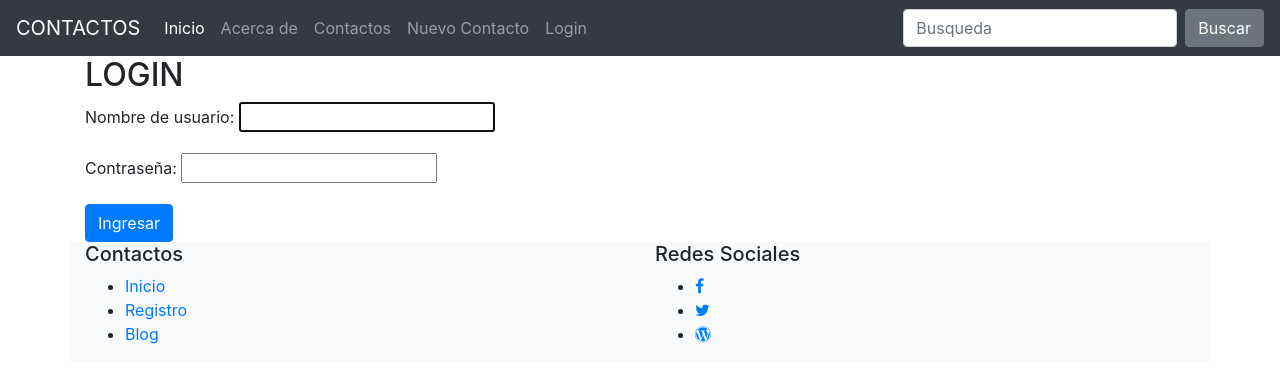
After one commit to datmau/contact-book, a Django app: page /accounts/login/ in a window 1280 px wide. The commit adds this page. Shown: the top 383 px of the page. Run offline with Django 3.2, Linux system fonts and the light colour scheme; some libraries are stand-ins or nearby versions.

Commit message:
Se implementa el login

```diff
--- a/Contactos/settings.py
+++ b/Contactos/settings.py
@@ -40,6 +40,8 @@ INSTALLED_APPS = [
     #AQUI DEBEMOS REGISTRAR LAS APLICACIONES QUE VAYAMOS A USAR
     'listado',
 ]
+
+
 
 MIDDLEWARE = [
     'django.middleware.security.SecurityMiddleware',
@@ -116,6 +118,10 @@ USE_L10N = True
 
 USE_TZ = True
 
+#DIRECCION URL DEL LOGIN
+
+LOGIN_REDIRECT_URL = '/index'
+LOGOUT_REDIRECT_URL = '/index'
 
 # Static files (CSS, JavaScript, Images)
 # https://docs.djangoproject.com/en/2.0/howto/static-files/
--- a/Contactos/urls.py
+++ b/Contactos/urls.py
@@ -20,5 +20,6 @@ from listado.views import index
 urlpatterns = [
     path('admin/', admin.site.urls),
     path('index/', index, name = 'home'),
-    path('listado/', include('listado.urls', namespace='listado'))
+    path('listado/', include('listado.urls', namespace='listado')),
+    path('accounts/', include('django.contrib.auth.urls')),
 ]
--- a/templates/base.html
+++ b/templates/base.html
@@ -25,15 +25,25 @@
       <li class="nav-item active">
         <a class="nav-link" href="{% url 'home' %}">Inicio <span class="sr-only">(current)</span></a>
       </li>
-      <li class="nav-item">
+    <li class="nav-item">
         <a class="nav-link" href="#">Acerca de</a>
       </li>
-      <li class="nav-item">
+         <li class="nav-item">
         <a class="nav-link" href="{% url 'listado:contacto_lista' %}">Contactos</a>
       </li>
          <li class="nav-item">
         <a class="nav-link" href="{% url 'listado:contacto_crear' %}">Nuevo Contacto</a>
       </li>
+
+     {% if user.is_authenticated %}
+        <li class="nav-item">
+        <a class="nav-link" href="{% url 'logout' %}">Logout</a>
+        </li>
+     {% else %}
+        <li class="nav-item">
+        <a class="nav-link" href="{% url 'login' %}">Login</a>
+        </li>
+     {% endif %}
     </ul>
     <form class="form-inline my-2 my-lg-0">
       <input class="form-control mr-sm-2" placeholder="Busqueda" type="text">
--- a/templates/index.html
+++ b/templates/index.html
@@ -3,6 +3,8 @@
 {% block titulo %}
 ESTE TITULO DE PAGINA
 {% endblock %}
+
+
 {% block contenido %}
 
     <h1>ESTA ES MI PRIMERA VISTA LLAMADA index.html</h1>
--- /dev/null
+++ b/templates/registration/login.html
@@ -0,0 +1,18 @@
+{% extends 'base.html' %}
+
+{% block titulo %}
+    Login
+{% endblock %}
+
+{% block contenido %}
+    <div class="container">
+        <h2>LOGIN</h2>
+        <form method="post">
+            {% csrf_token %}
+            {{ form.as_p }}
+            <button type="submit" class="btn btn-primary">Ingresar</button>
+        </form>
+    </div>
+
+
+{% endblock %}
```
Also changed, not shown: static/images/Captura_de_pantalla_de_2018-03-10_00-01-35.png (added), static/images/simon7_aGVr98s.jpg (added).
